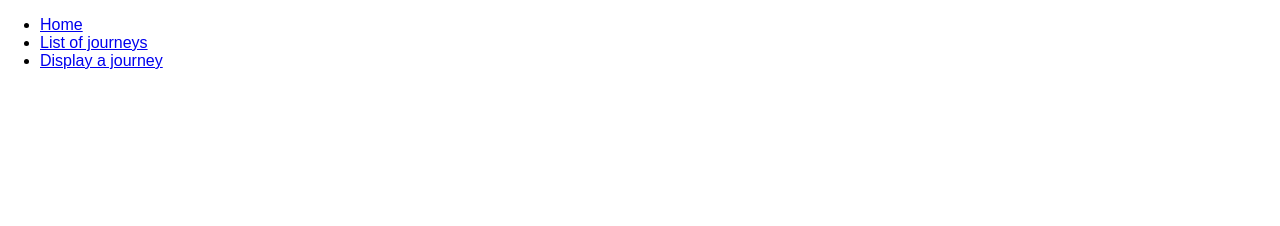
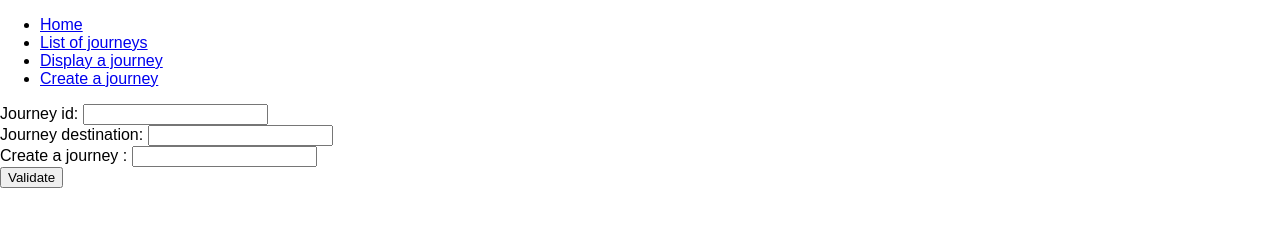
Before and after one commit to DaKarInternational/DaKar---Frontend, a React app: page /createJourney in a window 1280 px wide. Shown: the part 190-416 px from the top of the page. Built offline with nearby package versions, Linux system fonts and the light colour scheme; what react-relay would draw is missing.

Commit message:
features/56_first_use_case_create_journey: feat: new insert payment feature available in the front

```diff
--- a/src/App.js
+++ b/src/App.js
@@ -10,7 +10,6 @@ class App extends Component {
 
   // Render the Application
   render() {
-
     return (
       <div>
         <Header/>
--- a/src/Environment.js
+++ b/src/Environment.js
@@ -5,14 +5,14 @@ import { Environment, Network, RecordSource, Store } from "relay-runtime";
  * This class is used to setup the relay client environment
  */
 
-const store = new Store(new RecordSource);
+const store = new Store(new RecordSource());
 
 // Create a network layer from the fetch function
 const network = Network.create(fetchQuery);
 
 // Function to send graphql on the endpoint
 function fetchQuery(operation, variables, cacheConfig, uploadables) {
-  return fetch('http://localhost:8080/graphql' , {
+  return fetch('http://localhost:8080/graphql', {
     method: "POST",
     headers: {
       Accept: "application/json",
--- /dev/null
+++ b/src/components/create-journey/CreateJourney.js
@@ -0,0 +1,123 @@
+import React, { Component } from 'react'
+import Journey from './../journey/Journey'
+import axios from 'axios';
+
+/**
+ * Class allowing the feature of creation of a journey
+ */
+class CreateJourney extends Component {
+
+    constructor(props) {
+        super(props);
+        // Contains the state of the component
+        this.state = {
+            error: null,
+            isLoaded: false,
+            firstDisplay: true,
+            journey: [],
+            journeyId: null
+        }
+    };
+
+    /**
+     * Handle change on the input field
+     * @param {} e
+     */
+    handleChange = function(e) {
+        // console.log(e.target)
+        switch(e.target.name){
+            case 'journey-id':
+                this.setState({ journeyId: e.target.value });
+                break;
+            case 'destination':
+                this.setState({ destination: e.target.value });
+                break;
+            case 'price':
+                this.setState({ price: e.target.value });
+                break;
+            default:
+                console.error('no such state attribut')
+                break;
+        }
+    }.bind(this)
+
+    /**
+     * Create the new Journey
+     * @param {} e
+     */
+    createJourney = function(e) {
+        // console.log(e)
+        let query = `mutation {
+            createJourney(input:{ price: "`
+            query += this.state.price
+            query += `" destination: "`
+            query += this.state.destination
+            query += `" }){
+                        price
+                        destination
+                    }
+        }`
+
+        // These variables are optional we can leave empty
+        const variables = {};
+
+        try {
+            axios.post('http://localhost:8080/graphql', {
+                query,
+                variables
+            }).then((response) => {
+                // Log the response so we can look at it in the console
+                console.log('response.data :')
+                console.dir(response.data)
+                // TODO : Gestion des erreurs
+                // Set the data to the state
+                this.setState(() => ({
+                    isLoaded: true,
+                    firstDisplay: false,
+                    journey: response.data.data.createJourney
+                }));
+                console.log('state :')
+                console.dir(this.state)
+            });
+        } catch (error) {
+            // If there's an error, set the error to the state
+            console.log('error : ' + error);
+            this.setState(() => ({ error }))
+        }
+    }.bind(this);
+
+    // The render() of the JourneyDisplay page
+    render() {
+        const { error, isLoaded, journey, firstDisplay } = this.state;
+        let elementContent;
+        if (error) {
+            elementContent = <div>{error.message}</div>;
+        } else if (firstDisplay) {
+            elementContent = <div></div>
+        } else if (!isLoaded) {
+            elementContent = <div>Loading...</div>
+        } else {
+            elementContent = <Journey key={journey.id} {...journey} />
+        }
+
+        return (
+            <div>
+                <label htmlFor="journey-id">Journey id: </label>
+                <input id="journey-id" type="text" name="journeyId" onChange={this.handleChange} />
+                <br/>
+                <label htmlFor="destination">Journey destination: </label>
+                <input id="destination" type="text" name="destination" onChange={this.handleChange} />
+                <br/>
+                <label htmlFor="price">Create a journey : </label>
+                <input id="price" type="text" name="price" onChange={this.handleChange} />
+                <br/>
+                <button onClick={this.createJourney}>Validate</button>
+                <div>
+                    {elementContent}
+                </div>
+            </div>
+        );
+    }
+}
+
+export default CreateJourney;
--- a/src/components/header/Header.js
+++ b/src/components/header/Header.js
@@ -16,6 +16,7 @@ const Header = () => (
         <li><Link to='/'>Home</Link></li>
         <li><Link to='/journeys'>List of journeys</Link></li>
         <li><Link to='/journeyDisplay'>Display a journey</Link></li>
+        <li><Link to='/createJourney'>Create a journey</Link></li>
       </ul>
     </nav>
   </header>
--- a/src/components/journey-list/JourneyList.js
+++ b/src/components/journey-list/JourneyList.js
@@ -54,28 +54,6 @@ class JourneyList extends Component {
     />
     )
   }
-
-  render() {
-    return (
-      <div>
-        <QueryRenderer
-          environment={environment}
-          query={query}
-          render={({ error, props }) => {
-            if (error) {
-              return <div>{error.message}</div>
-            } else if (props) {
-              return <div>{props.allJourney.map((journey) => (
-                <Journey key={journey.id} {...journey} />
-              ))} </div>
-            }
-            return <div>Loading</div>
-          }}
-        />
-      </div>
-    )
-  }
-
 }
 
 export default JourneyList;
--- a/src/components/journey/Journey.js
+++ b/src/components/journey/Journey.js
@@ -1,22 +1,12 @@
-
 import React from 'react'
-
 import './Journey.css'
 
 // Component used to display a journey
 const Journey = ({ destination, price }) => (
-    <div style={{ flex: '1 0 300px' }}>
-        <div style={{
-            border: '1px solid rgba(0, 0, 0, 0.12)',
-            padding: '24px'
-        }}>
-            <h1 style={{
-                fontSize: '14px',
-                margin: '8px 0'
-            }}>Destination: {destination}</h1>
-            <p>
-                Price: {price}
-            </p>
+    <div>
+        <div>
+            <h1>Destination: {destination}</h1>
+            <p>Price: {price}</p>
         </div>
     </div>
 )
--- a/src/components/main/Main.js
+++ b/src/components/main/Main.js
@@ -3,6 +3,7 @@ import { Switch, Route } from 'react-router-dom'
 import Home from './../home/Home'
 import JourneyList from './../journey-list/JourneyList'
 import JourneyDisplay from './../journey-display/JourneyDisplay'
+import CreateJourney from './../create-journey/CreateJourney'
 
 
 const Main = () => (
@@ -11,6 +12,7 @@ const Main = () => (
       <Route exact path='/' component={Home} />
       <Route path='/journeys' component={JourneyList} />
       <Route path='/journeyDisplay' component={JourneyDisplay} />
+      <Route path='/createJourney' component={CreateJourney} />
     </Switch>
   </main>
 )
```
Also changed, not shown: public/manifest.json, 2 other files (tests, documents, lock files or other folders).
